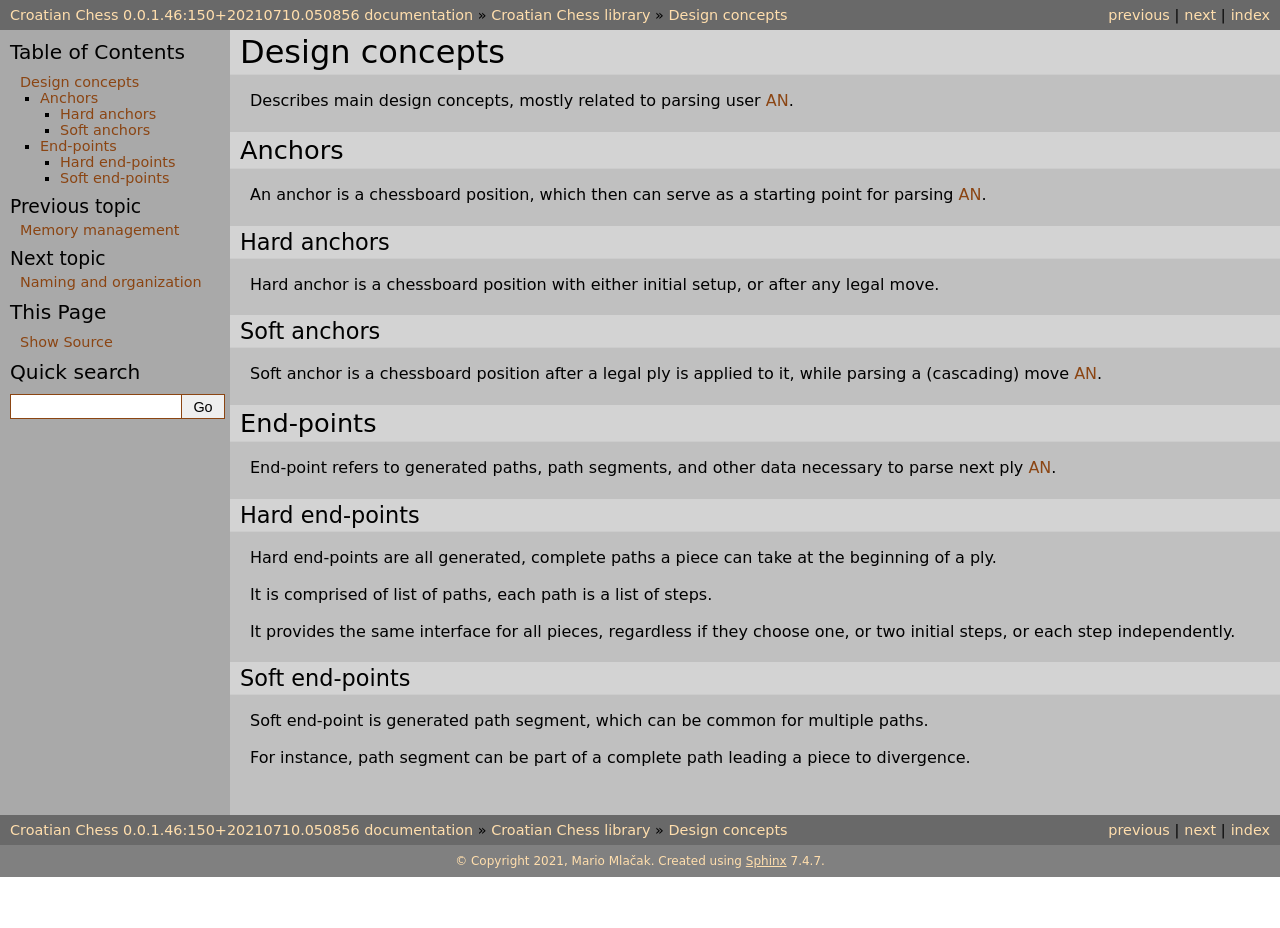
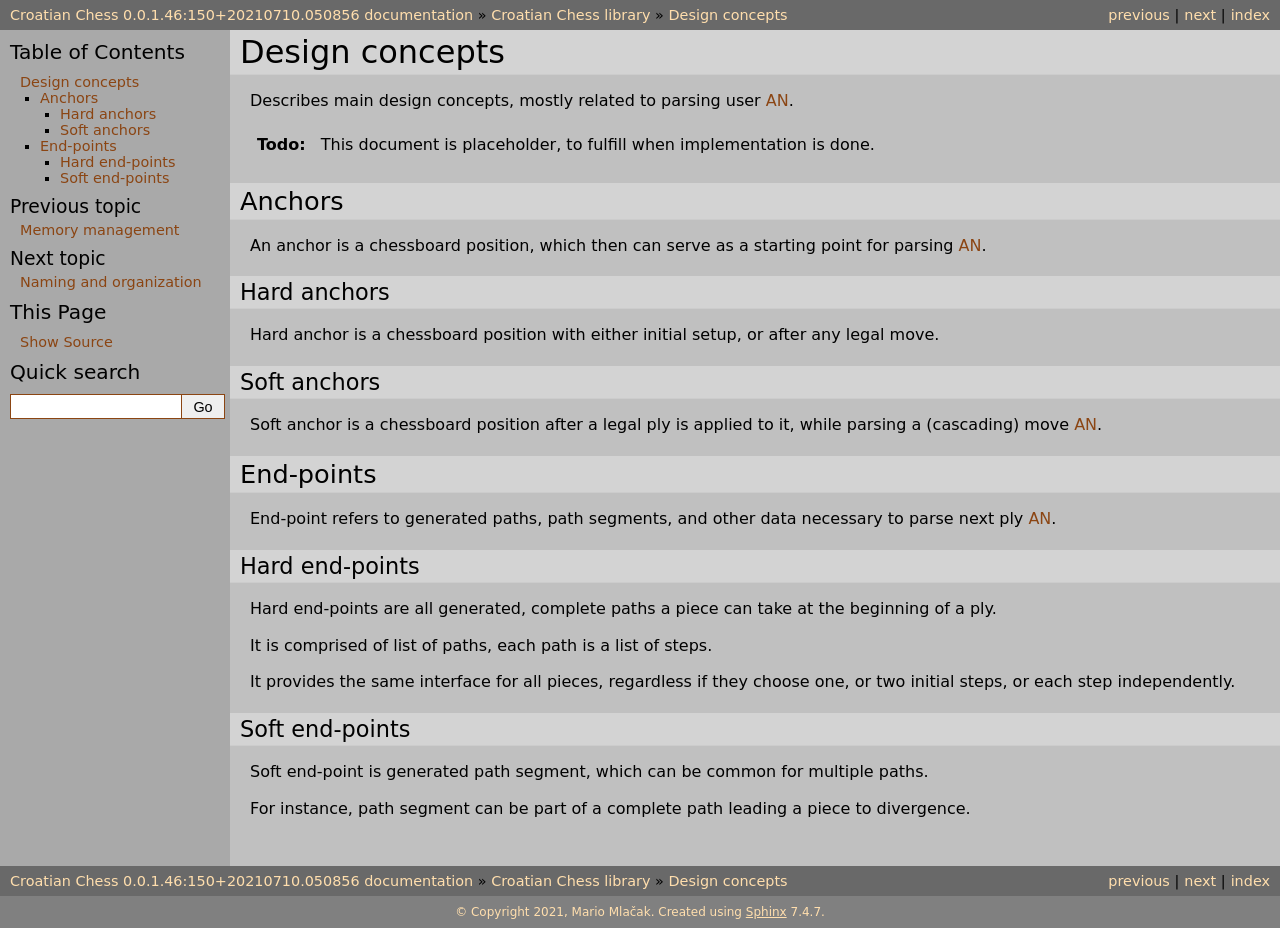
Before and after one commit to mmlacak/crochess, a Sphinx documentation site: the page built from docs/source/libcc/design.rst, in a window 1280 px wide. Built offline with Sphinx 7.4.7, drawn with Linux system fonts in a browser that asks for light colours; before the commit the page ends 900 px from its top, so only the background shows below that.

Commit message:
Added TODO.

```diff
--- a/docs/source/libcc/design.rst
+++ b/docs/source/libcc/design.rst
@@ -7,6 +7,10 @@ Design concepts
 ===============
 
 Describes main design concepts, mostly related to parsing user :term:`AN`.
+
+.. todo::
+
+    This document is placeholder, to fulfill when implementation is done.
 
 .. _lbl-libcc-design-concepts-anchors:
 
```
